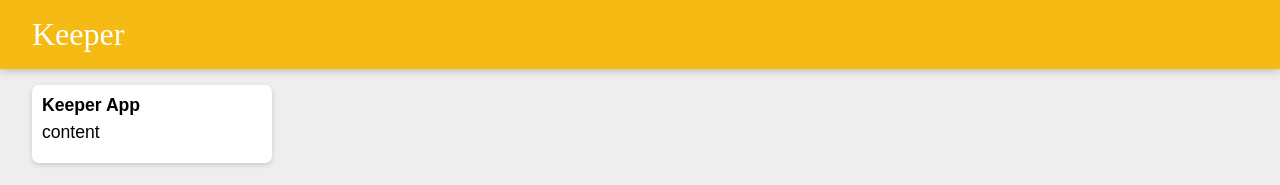
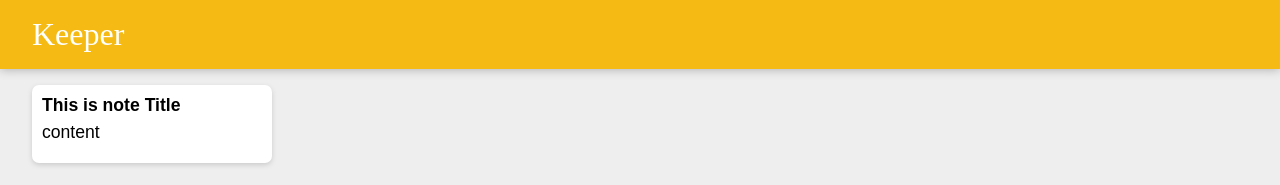
Before and after one commit to Teejay-deen/Keeper-App, a React (Create React App) app: page / in a window 1280 px wide. Shown: the top 185 px of the page. Built offline with nearby package versions, Linux system fonts and the light colour scheme.

Commit message:
adding Note component

```diff
--- a/src/Components/Note.jsx
+++ b/src/Components/Note.jsx
@@ -1,9 +1,9 @@
 import React from 'react'
 
-export default function () {
+export default function Note () {
   return (
     <div className='note'>
-        <h1>Keeper App</h1>
+        <h1>This is note Title</h1>
         <p>content</p>
     </div>
   )
```
